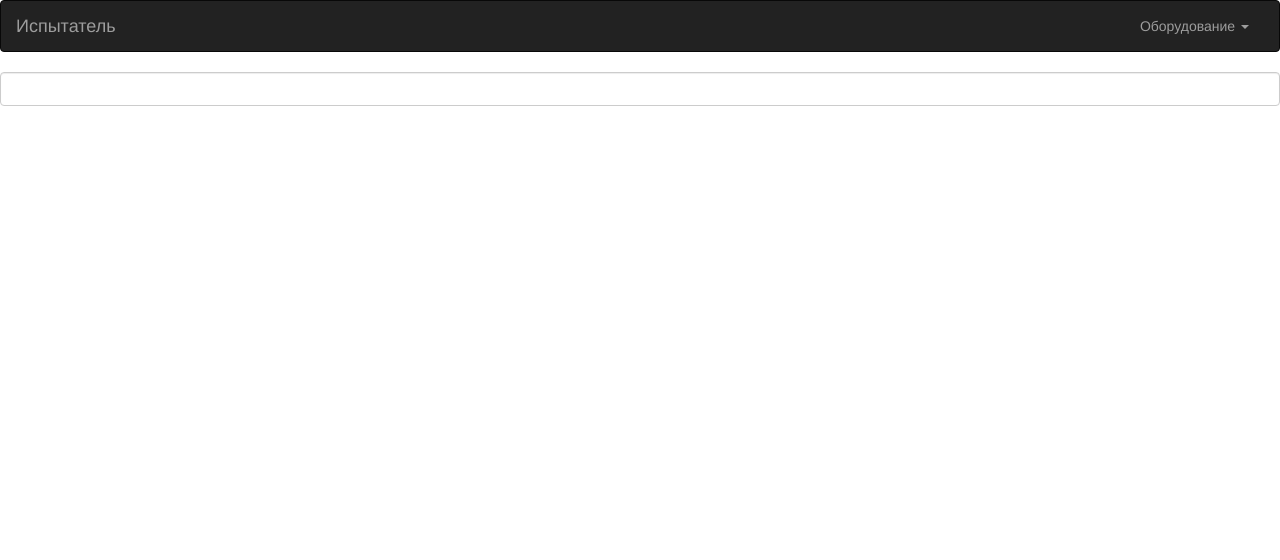
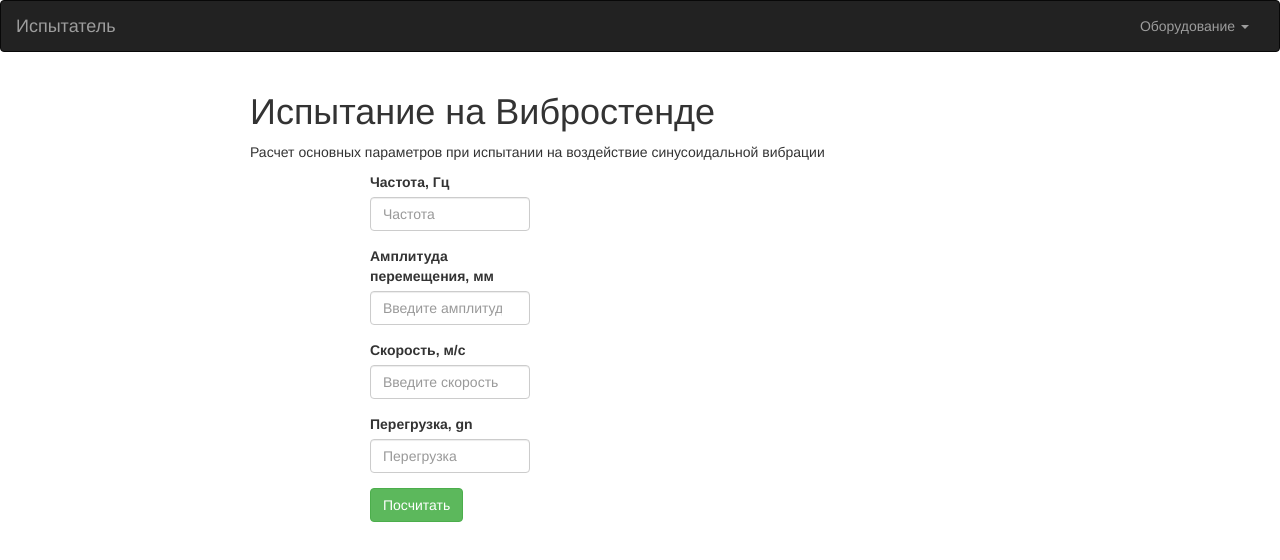
Before and after one commit to Dvajdi/laboratory_tester, an Angular app: page /vibration in a window 1280 px wide. Shown: the top 560 px of the page. Built offline with nearby package versions, Linux system fonts and the light colour scheme.

Commit message:
ready version 1.0

```diff
--- a/src/app/app.module.ts
+++ b/src/app/app.module.ts
@@ -8,6 +8,7 @@ import { AppComponent } from './app.component';
 import { VibrationComponent } from './vibration/vibration.component';
 import { CentrifugeComponent } from './centrifuge/centrifuge.component';
 import {CentrifugeCalcService} from './centrifuge/centrifuge-calc.service';
+import {VibrationCalcService} from "./vibration/vibration-calc.service";
 
 
 const routes: Routes = [
@@ -27,7 +28,7 @@ const routes: Routes = [
     BrowserModule,
     RouterModule.forRoot(routes)
   ],
-  providers: [CentrifugeCalcService],
+  providers: [CentrifugeCalcService, VibrationCalcService],
   bootstrap: [AppComponent]
 })
 export class AppModule { }
--- a/src/app/centrifuge/centrifuge.component.html
+++ b/src/app/centrifuge/centrifuge.component.html
@@ -5,7 +5,6 @@
       <p>Расчет основных параметров при испытании на воздействие линейного ускорения</p>
     </div>
   </div>
-
   <div class="col-lg-offset-3 col-md-offset-4 col-sm-offset-4 col-xs-offset-8 col-lg-2 col-md-3 col-sm-3 col-xs-6">
     <div class="form-group">
       <label for="radius">Радиус, м</label>
@@ -26,8 +25,8 @@
       <input type="number" step="0.01" class="form-control" id="acceleration" placeholder="Перегрузка"
              [(ngModel)]="acceleration">
     </div>
+    <p *ngIf="isNotValidTooManyValues" style="color: red">Удалите значение, которое хотите посчитать!</p>
+    <p *ngIf="isNotValidTooFewValues" style="color: red">не хватает данных для расчета!</p>
     <button type=button class="btn btn-success right" (click)=execute()>Посчитать</button>
   </div>
-
-
 </div>
--- a/src/app/centrifuge/centrifuge.component.ts
+++ b/src/app/centrifuge/centrifuge.component.ts
@@ -13,6 +13,9 @@ export class CentrifugeComponent implements OnInit {
   acceleration: number;
   calculationType: string [];
 
+  isNotValidTooManyValues = false;
+  isNotValidTooFewValues = false;
+
   constructor(private centrifugeCalcService: CentrifugeCalcService) {
   }
 
@@ -21,12 +24,26 @@ export class CentrifugeComponent implements OnInit {
   }
 
   execute() {
+    this.isNotValidTooManyValues = false;
+    this.isNotValidTooFewValues = false;
     this.chooseTypeCalculation();
     if (this.calculationType.length === 1) {
       switch (this.calculationType[0]) {
-        case 'radius': this.radius = this.calculationRadius (this.frequency, this.acceleration); break;
-        case 'frequency': this.frequency = this.calculationFrequency (this.acceleration, this.radius); break;
-        case 'acceleration': this.acceleration = this.calculationAcceleration (this.radius, this.frequency); break;
+        case 'radius':
+          this.radius = this.centrifugeCalcService.calculationRadius(this.frequency, this.acceleration);
+          break;
+        case 'frequency':
+          this.frequency = this.centrifugeCalcService.calculationFrequency(this.acceleration, this.radius);
+          break;
+        case 'acceleration':
+          this.acceleration = this.centrifugeCalcService.calculationAcceleration(this.radius, this.frequency);
+          break;
+      }
+    } else {
+      if (this.calculationType.length < 2) {
+        this.isNotValidTooManyValues = true;
+      } else {
+        this.isNotValidTooFewValues = true;
       }
     }
   }
@@ -43,16 +60,4 @@ export class CentrifugeComponent implements OnInit {
       this.calculationType.push('frequency');
     }
   }
-
-  calculationRadius(frequency: number, acceleration: number) {
-    return this.centrifugeCalcService.calculationRadius(frequency, acceleration);
-  }
-
-  calculationFrequency(acceleration: number, radius: number) {
-    return this.centrifugeCalcService.calculationFrequency(acceleration, radius);
-  }
-
-  calculationAcceleration(radius: number, frequency: number) {
-    return this.centrifugeCalcService.calculationAcceleration(radius, frequency);
-  }
 }
--- /dev/null
+++ b/src/app/vibration/vibration-calc.service.ts
@@ -0,0 +1,74 @@
+import {Injectable} from '@angular/core';
+
+@Injectable()
+export class VibrationCalcService {
+
+  constructor() {
+  }
+
+  calculationDisplacementVelocity(frequency: number, acceleration: number) {
+    let velocity = (acceleration * 9.80665) / (2 * Math.PI * frequency);
+    let displacement = 1000 * (acceleration * 9.80665) / (Math.pow(2 * Math.PI * frequency, 2));
+    return {
+      frequency,
+      displacement,
+      velocity,
+      acceleration
+    };
+  }
+
+  calculationDisplacementAcceleration(frequency: number, velocity: number) {
+    let acceleration = (velocity * 2 * Math.PI * frequency) / 9.80665;
+    let displacement = 1000 * velocity / (2 * Math.PI * frequency);
+    return {
+      frequency,
+      displacement,
+      velocity,
+      acceleration
+    };
+  }
+
+  calculationDisplacementFrequency(velocity: number, acceleration: number) {
+    let frequency = (acceleration * 9.80665) / (velocity * 2 * Math.PI)
+    let displacement = 1000 * velocity / (2 * Math.PI * frequency);
+    return {
+      frequency,
+      displacement,
+      velocity,
+      acceleration
+    };
+  }
+
+  calculationVelocityAcceleration(displacement: number, frequency: number) {
+    let velocity = (displacement / 1000) * 2 * Math.PI * frequency;
+    let acceleration = ((displacement / 1000) * Math.pow(2 * Math.PI * frequency, 2)) / 9.80665;
+    return {
+      frequency,
+      displacement,
+      velocity,
+      acceleration
+    };
+  }
+
+  calculationVelocityFrequency(displacement: number, acceleration: number) {
+    let frequency = (Math.sqrt((acceleration * 9.80665) / (displacement / 1000))) / (2 * Math.PI);
+    let velocity = (acceleration * 9.80665) / (2 * Math.PI * frequency);
+    return {
+      frequency,
+      displacement,
+      velocity,
+      acceleration
+    };
+  }
+
+  calculationAccelerationFrequency(displacement: number, velocity: number) {
+    let frequency = velocity / (2 * Math.PI * (displacement / 1000));
+    let acceleration = (velocity * 2 * Math.PI * frequency) / 9.80665;
+    return {
+      frequency,
+      displacement,
+      velocity,
+      acceleration
+    };
+  }
+}
--- a/src/app/vibration/vibration.component.html
+++ b/src/app/vibration/vibration.component.html
@@ -1,7 +1,41 @@
-
-<input type="text"
-       [(ngModel)]="test"
-       class="form-control">
-<p>
-  {{test}}
-</p>
+<div class="container">
+  <div class="row">
+    <div class="col-lg-offset-2 col-md-offset-3 col-sm-offset-3 col-xs-offset-6">
+      <h1>Испытание на Вибростенде</h1>
+      <p>Расчет основных параметров при испытании на воздействие синусоидальной вибрации</p>
+    </div>
+  </div>
+  <div class="col-lg-offset-3 col-md-offset-4 col-sm-offset-4 col-xs-offset-8 col-lg-2 col-md-3 col-sm-3 col-xs-6">
+    <div class="form-group">
+      <label for="frequency">Частота, Гц</label>
+      <input type="number" step="0.01" class="form-control" id="frequency" placeholder="Частота"
+             [(ngModel)]="frequency">
+    </div>
+    <div class="form-group">
+      <label for="displacement">Амплитуда перемещения, мм</label>
+      <input type="number"
+             step="0.01"
+             class="form-control"
+             id="displacement"
+             placeholder="Введите амплитуду"
+             [(ngModel)]="displacement">
+    </div>
+    <div class="form-group">
+      <label for="velocity">Скорость, м/c</label>
+      <input type="number"
+             step="0.01"
+             class="form-control"
+             id="velocity"
+             placeholder="Введите скорость"
+             [(ngModel)]="velocity">
+    </div>
+    <div class="form-group">
+      <label for="acceleration">Перегрузка, gn</label>
+      <input type="number" step="0.01" class="form-control" id="acceleration" placeholder="Перегрузка"
+             [(ngModel)]="acceleration">
+    </div>
+    <p *ngIf="isNotValidTooManyValues" style="color: red">Удалите любые два значения!</p>
+    <p *ngIf="isNotValidTooFewValues" style="color: red">не хватает данных для расчета!</p>
+    <button type=button class="btn btn-success right" (click)=execute()>Посчитать</button>
+  </div>
+</div>
--- a/src/app/vibration/vibration.component.ts
+++ b/src/app/vibration/vibration.component.ts
@@ -1,4 +1,5 @@
 import {Component, OnInit} from '@angular/core';
+import {VibrationCalcService} from './vibration-calc.service';
 
 @Component({
   selector: 'app-vibration',
@@ -6,10 +7,92 @@ import {Component, OnInit} from '@angular/core';
   styleUrls: ['./vibration.component.css']
 })
 export class VibrationComponent implements OnInit {
-  constructor() {
+  frequency: number;
+  displacement: number;
+  velocity: number;
+  acceleration: number;
+  calculationType: string [];
+  isNotValidTooManyValues = false;
+  isNotValidTooFewValues = false;
+
+  vibrationParameters: {
+    frequency: number,
+    displacement: number,
+    velocity: number,
+    acceleration: number
+  };
+
+  constructor(private vibrationCalcService: VibrationCalcService) {
   }
 
   ngOnInit() {
   }
 
+  execute() {
+    this.isNotValidTooManyValues = false;
+    this.isNotValidTooFewValues = false;
+    this.chooseTypeCalculation();
+    if (this.calculationType.length === 2) {
+      switch (this.calculationType.toString()) {
+        case 'displacement,velocity':
+          this.vibrationParameters =
+            this.vibrationCalcService.calculationDisplacementVelocity(this.frequency, this.acceleration);
+          this.displacement = this.vibrationParameters.displacement;
+          this.velocity = this.vibrationParameters.velocity;
+          break;
+        case 'displacement,acceleration':
+          this.vibrationParameters =
+            this.vibrationCalcService.calculationDisplacementAcceleration(this.frequency, this.velocity);
+          this.displacement = this.vibrationParameters.displacement;
+          this.acceleration = this.vibrationParameters.acceleration;
+          break;
+        case 'displacement,frequency':
+          this.vibrationParameters =
+            this.vibrationCalcService.calculationDisplacementFrequency(this.velocity, this.acceleration);
+          this.displacement = this.vibrationParameters.displacement;
+          this.frequency = this.vibrationParameters.frequency;
+          break;
+        case 'velocity,acceleration':
+          this.vibrationParameters =
+            this.vibrationCalcService.calculationVelocityAcceleration(this.displacement, this.frequency);
+          this.velocity = this.vibrationParameters.velocity;
+          this.acceleration = this.vibrationParameters.acceleration;
+          break;
+        case 'velocity,frequency':
+          this.vibrationParameters =
+            this.vibrationCalcService.calculationVelocityFrequency(this.displacement, this.acceleration);
+          this.velocity = this.vibrationParameters.velocity;
+          this.frequency = this.vibrationParameters.frequency;
+          break;
+        case 'acceleration,frequency':
+          this.vibrationParameters =
+            this.vibrationCalcService.calculationAccelerationFrequency(this.displacement, this.velocity);
+          this.acceleration = this.vibrationParameters.acceleration;
+          this.frequency = this.vibrationParameters.frequency;
+          break;
+      }
+    } else {
+      if (this.calculationType.length < 2) {
+        this.isNotValidTooManyValues = true;
+      } else {
+        this.isNotValidTooFewValues = true;
+      }
+    }
+  }
+
+  chooseTypeCalculation() {
+    this.calculationType = [];
+    if (!this.displacement) {
+      this.calculationType.push('displacement');
+    }
+    if (!this.velocity) {
+      this.calculationType.push('velocity');
+    }
+    if (!this.acceleration) {
+      this.calculationType.push('acceleration');
+    }
+    if (!this.frequency) {
+      this.calculationType.push('frequency');
+    }
+  }
 }
```
Also changed, not shown: 1 other file (tests, documents, lock files or other folders).
